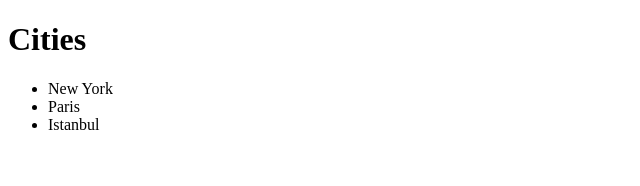
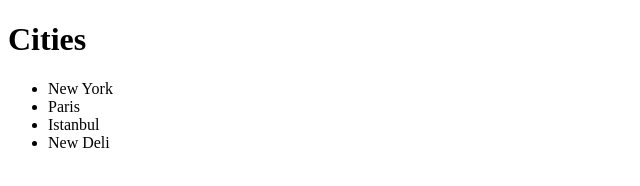
Before and after one commit to MarciaTome/T118, a plain HTML site: page index.html in a window 1280 px wide. Shown: the full height of the page, 0-640 px from the left. Drawn offline with Linux system fonts and the light colour scheme.

Commit message:
second commit

```diff
--- a/index.html
+++ b/index.html
@@ -11,6 +11,7 @@
         <li>New York</li>
         <li>Paris</li>
         <li>Istanbul</li>
+        <li>New Deli</li>
     </ul>
 </body>
 </html>
```
